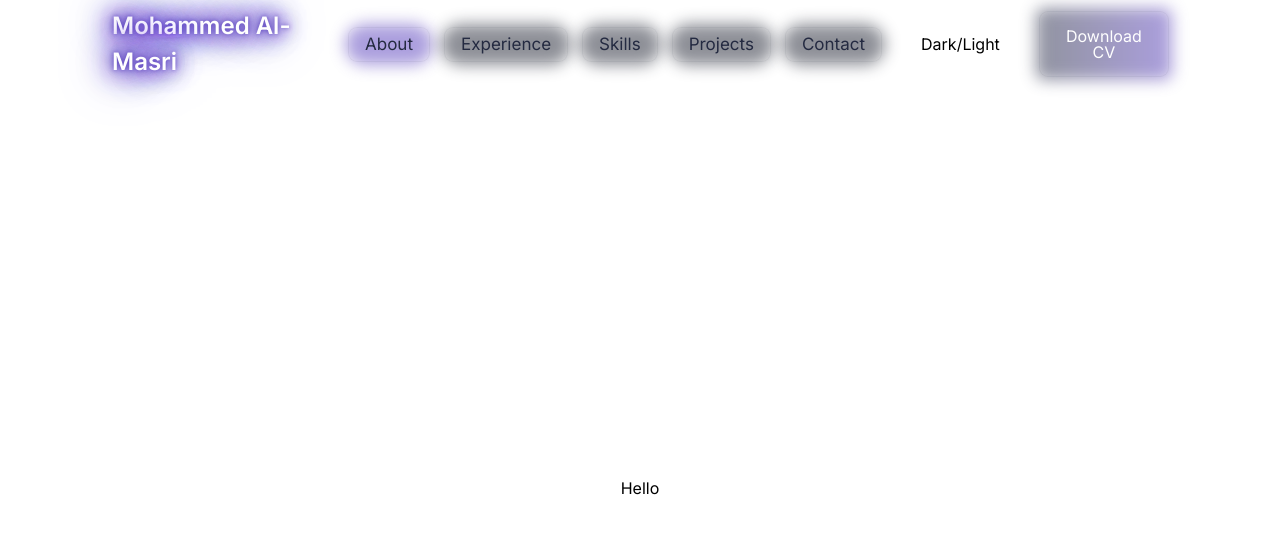
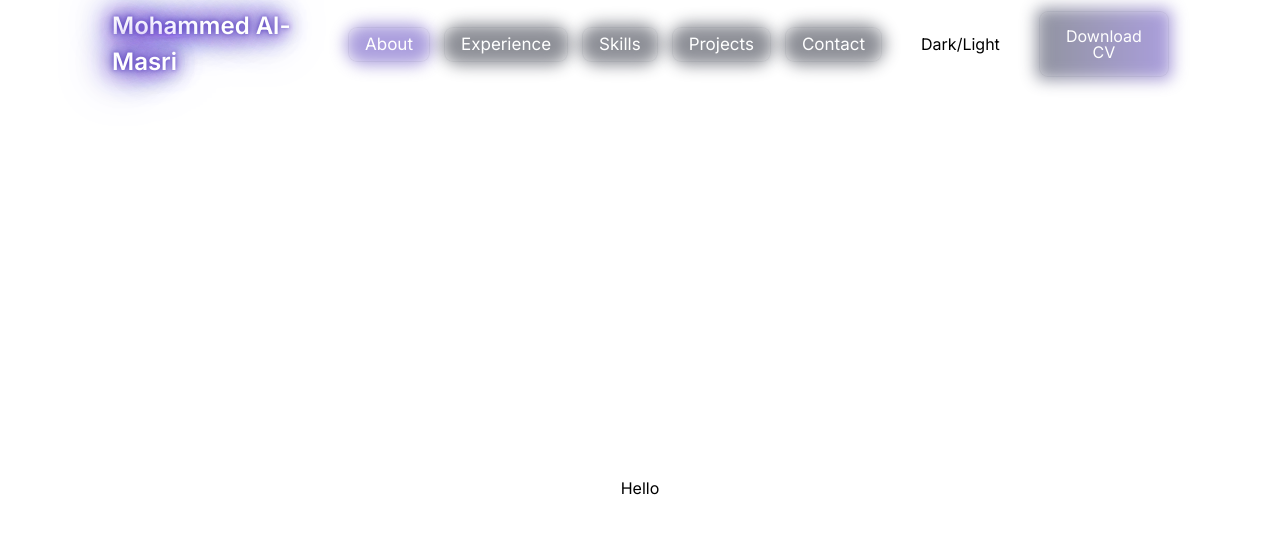
Before and after one commit to Mohammad-Masri/portfolio, a Next.js app: page / in a window 1280 px wide. Shown: the top 534 px of the page. Built offline with nearby package versions, Linux system fonts and the light colour scheme.

Commit message:
change the default value of text color in the navbar item

```diff
--- a/src/components/navbar-item/index.tsx
+++ b/src/components/navbar-item/index.tsx
@@ -12,7 +12,7 @@ export default function NavbarItem({
   label,
   link,
   isActive,
-  textColor = "#242A41",
+  textColor = "white",
 }: NavbarItemProps) {
   const style = {
     backgroundColor: isActive ? "#583FBC" : "#1D2130",
```
